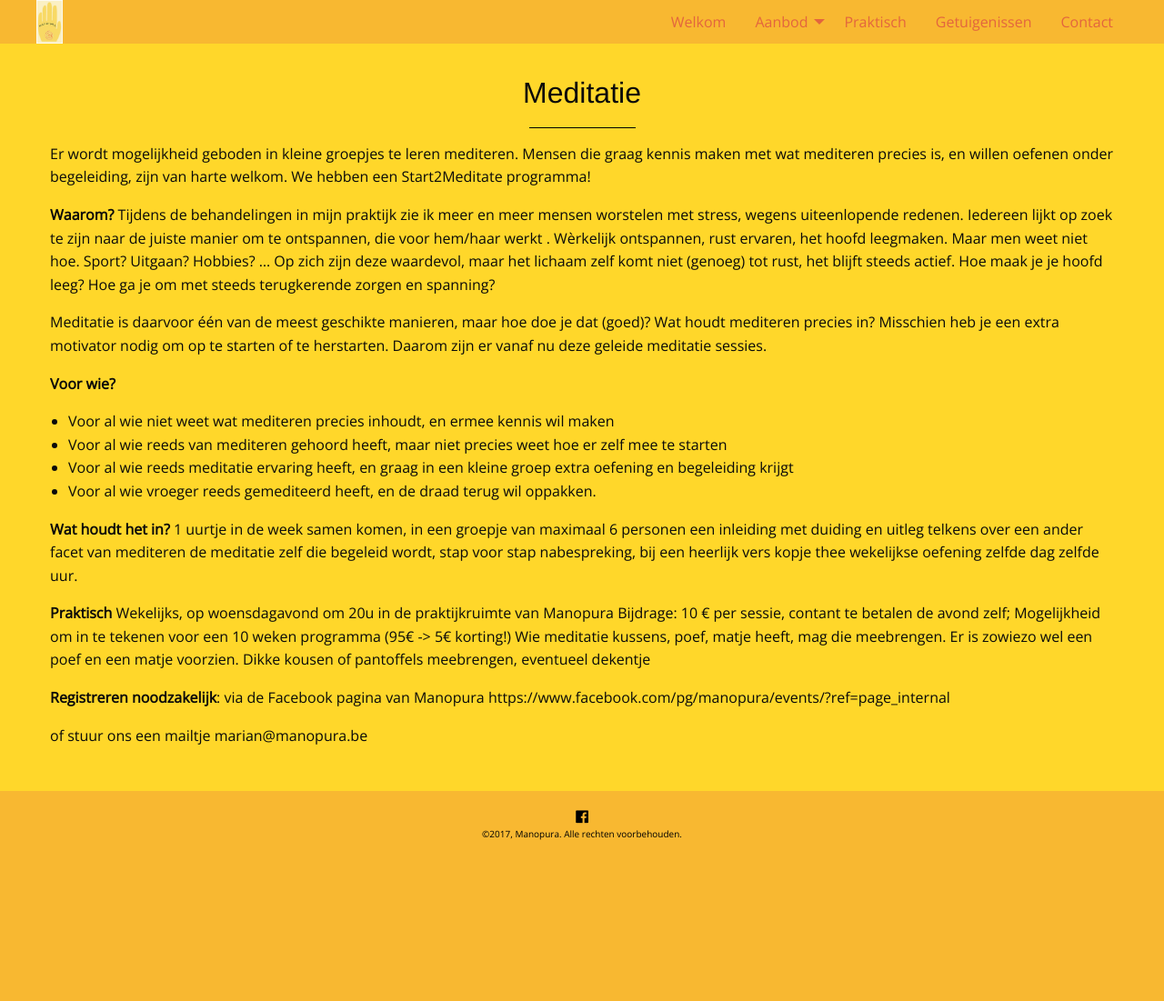
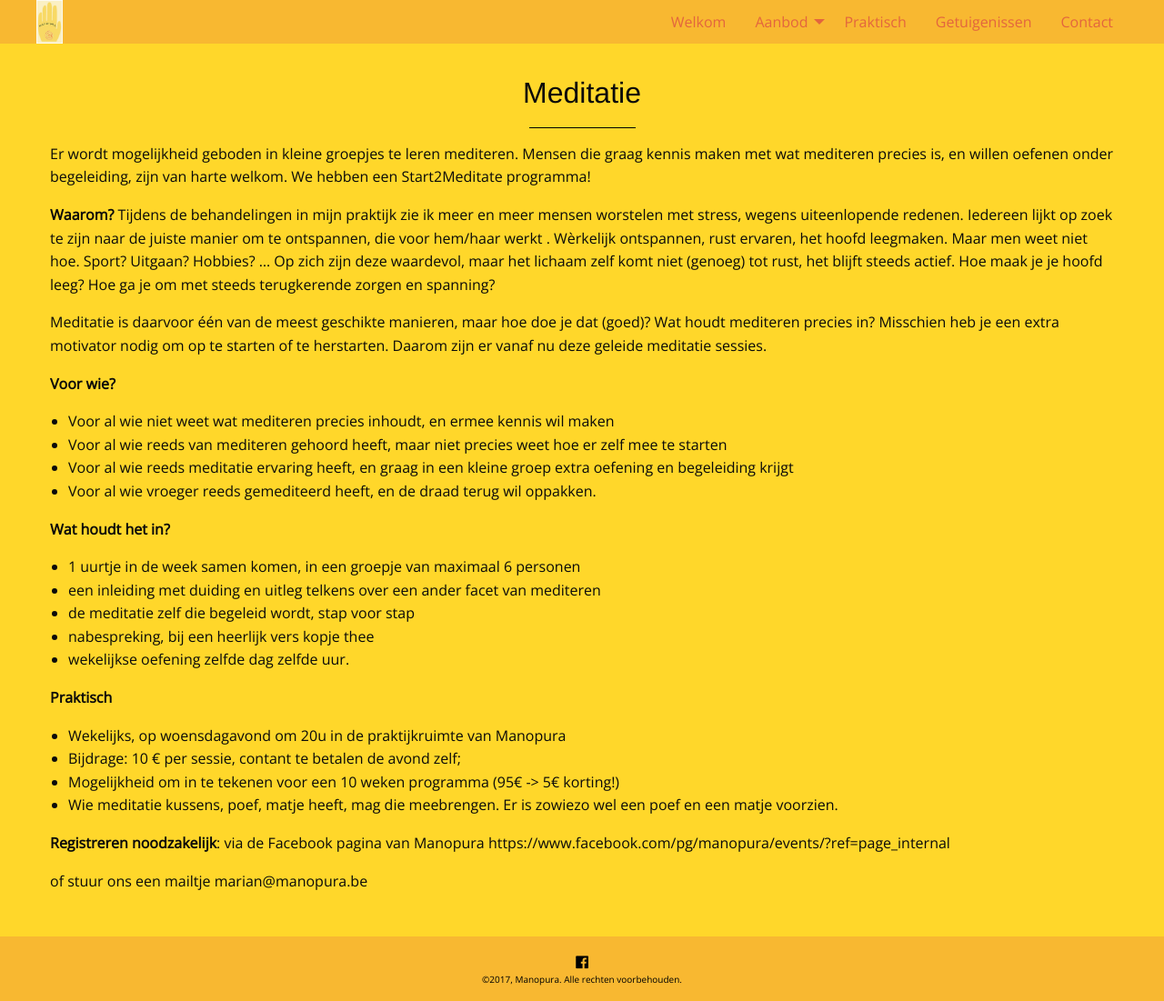
Before and after one commit to manopura/manopura.github.io, a Jekyll site: the page built from meditatie.md, in a window 1280 px wide. Shown: the whole page at 91% size. Built offline with Jekyll 4.4.1, drawn with Linux system fonts in a browser that asks for light colours; nearby versions of some CDN libraries; our own code applies the rules of GitHub Pages for plain Markdown files; before the commit the page ends 941 px from its top, so only the background shows below that.

Commit message:
Update meditatie.md

```diff
--- a/meditatie.md
+++ b/meditatie.md
@@ -26,18 +26,18 @@
 
 
 **Wat houdt het in?**
-1 uurtje in de week samen komen, in een groepje van maximaal 6 personen
-een inleiding met duiding en uitleg telkens over een ander facet van mediteren
-de meditatie zelf die begeleid wordt, stap voor stap
-nabespreking, bij een heerlijk vers kopje thee
-wekelijkse oefening zelfde dag zelfde uur.
+* 1 uurtje in de week samen komen, in een groepje van maximaal 6 personen
+* een inleiding met duiding en uitleg telkens over een ander facet van mediteren
+* de meditatie zelf die begeleid wordt, stap voor stap
+* nabespreking, bij een heerlijk vers kopje thee
+* wekelijkse oefening zelfde dag zelfde uur.
 
 **Praktisch**
-Wekelijks, op woensdagavond om 20u in de praktijkruimte van Manopura
-Bijdrage: 10 € per sessie, contant te betalen de avond zelf;
-Mogelijkheid om in te tekenen voor een 10 weken programma (95€ -> 5€ korting!)
-Wie meditatie kussens, poef, matje heeft, mag die meebrengen. Er is zowiezo wel een poef en een matje voorzien.
-Dikke kousen of pantoffels meebrengen, eventueel dekentje
+* Wekelijks, op woensdagavond om 20u in de praktijkruimte van Manopura
+* Bijdrage: 10 € per sessie, contant te betalen de avond zelf;
+* Mogelijkheid om in te tekenen voor een 10 weken programma (95€ -> 5€ korting!)
+* Wie meditatie kussens, poef, matje heeft, mag die meebrengen. Er is zowiezo wel een poef en een matje voorzien.
+
 
 **Registreren noodzakelijk**: via de Facebook pagina van Manopura https://www.facebook.com/pg/manopura/events/?ref=page_internal
 
```
